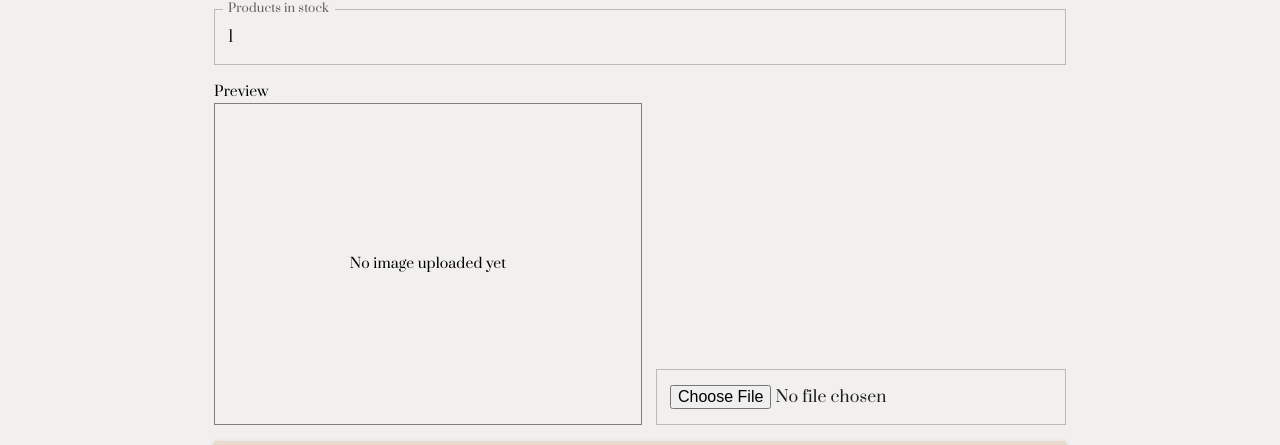
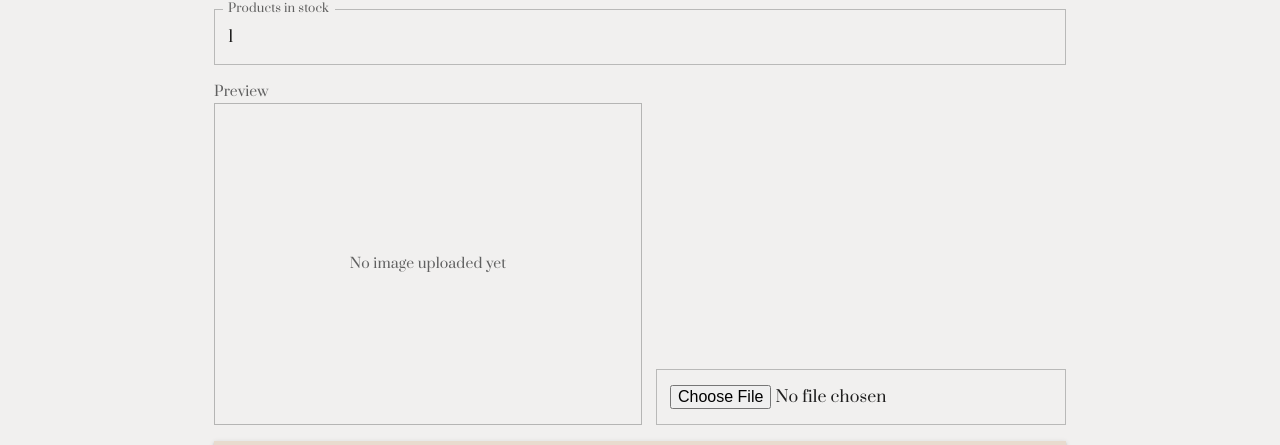
Before and after one commit to ellensofia/ofh-webbshop-api, a React (Vite) app in the folder Client/: page /admin/product/new/ in a window 1280 px wide. Shown: the part 478-923 px from the top of the page. Built offline with nearby package versions, Linux system fonts and the light colour scheme; no server answers.

Commit message:
changed some colors on preview borders and text

```diff
--- a/Client/src/components/AddProductForm.tsx
+++ b/Client/src/components/AddProductForm.tsx
@@ -261,7 +261,7 @@ function AddProductForm() {
             }}
           >
             <Box sx={{width: "50%"}}>
-              <Typography variant="subtitle2">Preview</Typography>
+              <Typography variant="subtitle2" sx={{ color: "#606060"}}>Preview</Typography>
               {imagePreview ? (
                 <Box
                   component="img"
@@ -278,10 +278,10 @@ function AddProductForm() {
                     justifyContent: "center",
                     width: "100%",
                     height: "20rem",
-                    border: "1px solid grey",
+                    border: "1px solid #60606069",
                   }}
                 >
-                  <Typography variant="subtitle2">No image uploaded yet</Typography>
+                  <Typography variant="subtitle2" sx={{ color: "#606060" }}>No image uploaded yet</Typography>
                 </Box>
               )}
             </Box>
```
